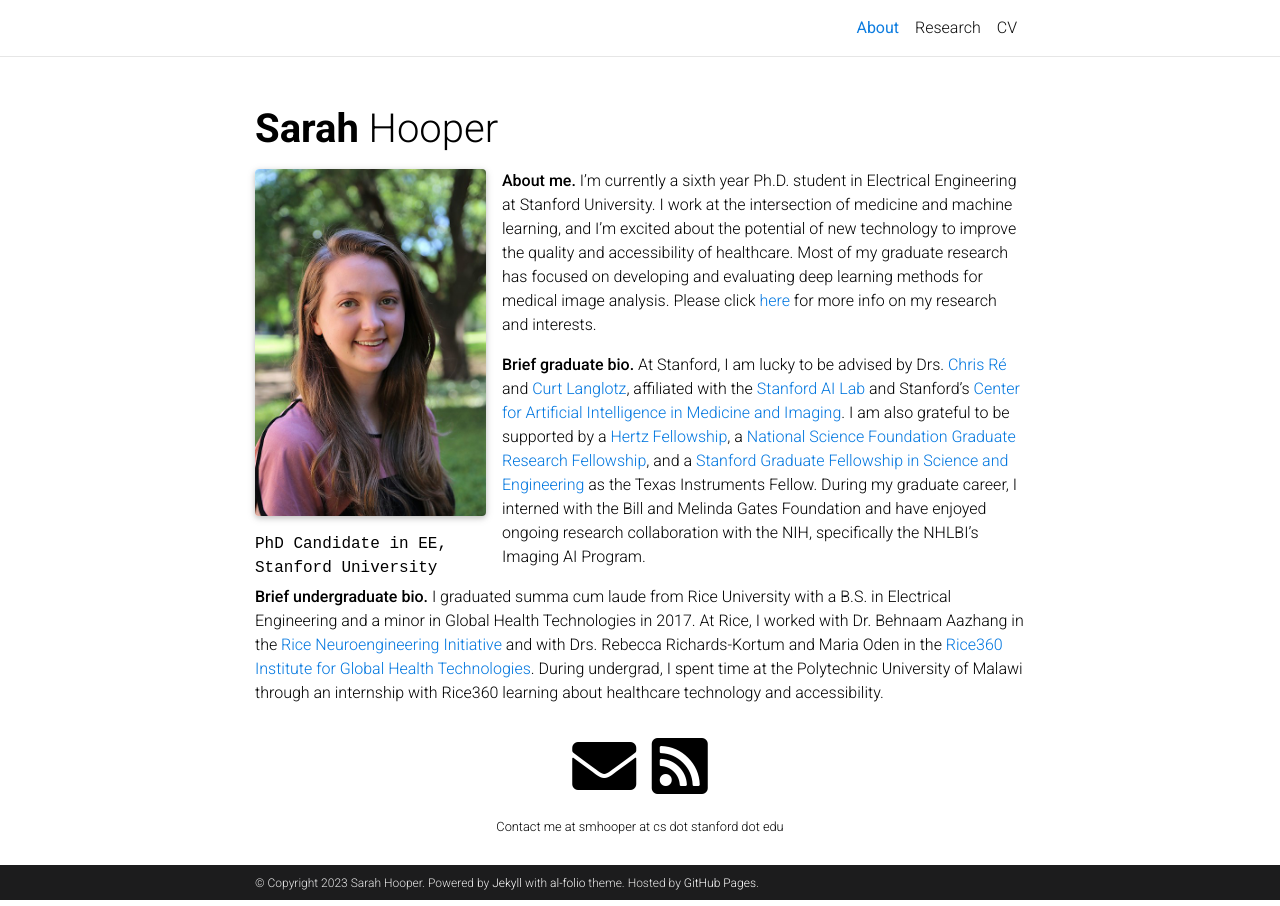
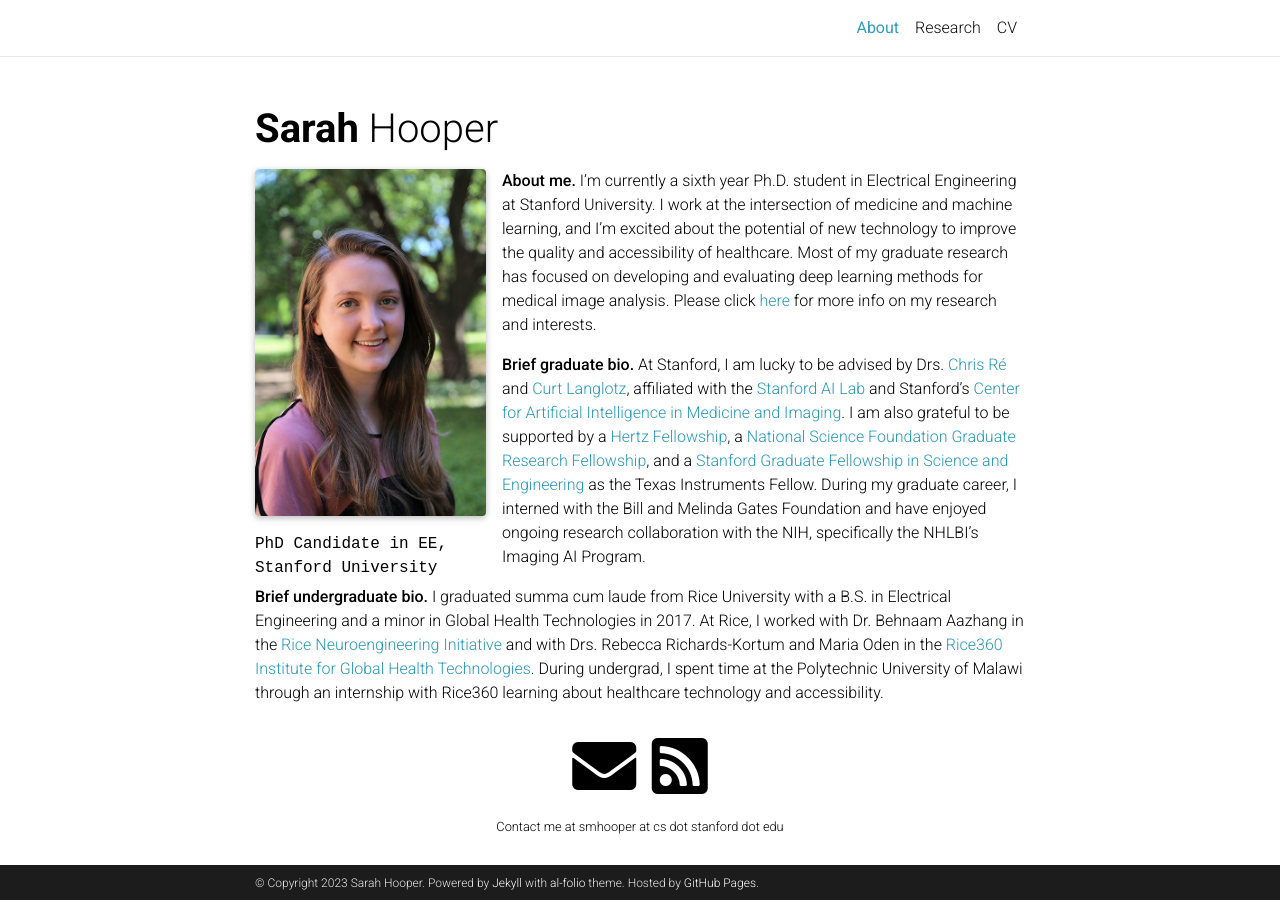
Before and after one commit to sarahmhooper/sarahmhooper.github.io, a Jekyll site: the page built from _pages/about.md, in a window 1280 px wide. Built offline with Jekyll 4.4.1, drawn with Linux system fonts in a browser that asks for light colours; full-size pictures stand in for the smaller copies a plugin makes; comment, search, counter and statistics services are not loaded; a style sheet for code colours, icons or effects is not loaded.

Commit message:
blue to cyan

```diff
--- a/_sass/_themes.scss
+++ b/_sass/_themes.scss
@@ -7,8 +7,8 @@
   --global-code-bg-color: #{$code-bg-color-light};
   --global-text-color: #{$black-color};
   --global-text-color-light: #{$grey-color};
-  --global-theme-color: #{$blue-color};
-  --global-hover-color: #{$blue-color};
+  --global-theme-color: #{$cyan-color};
+  --global-hover-color: #{$cyan-color};
   --global-footer-bg-color: #{$grey-color-dark};
   --global-footer-text-color: #{$grey-color-light};
   --global-footer-link-color: #{$white-color};
```
